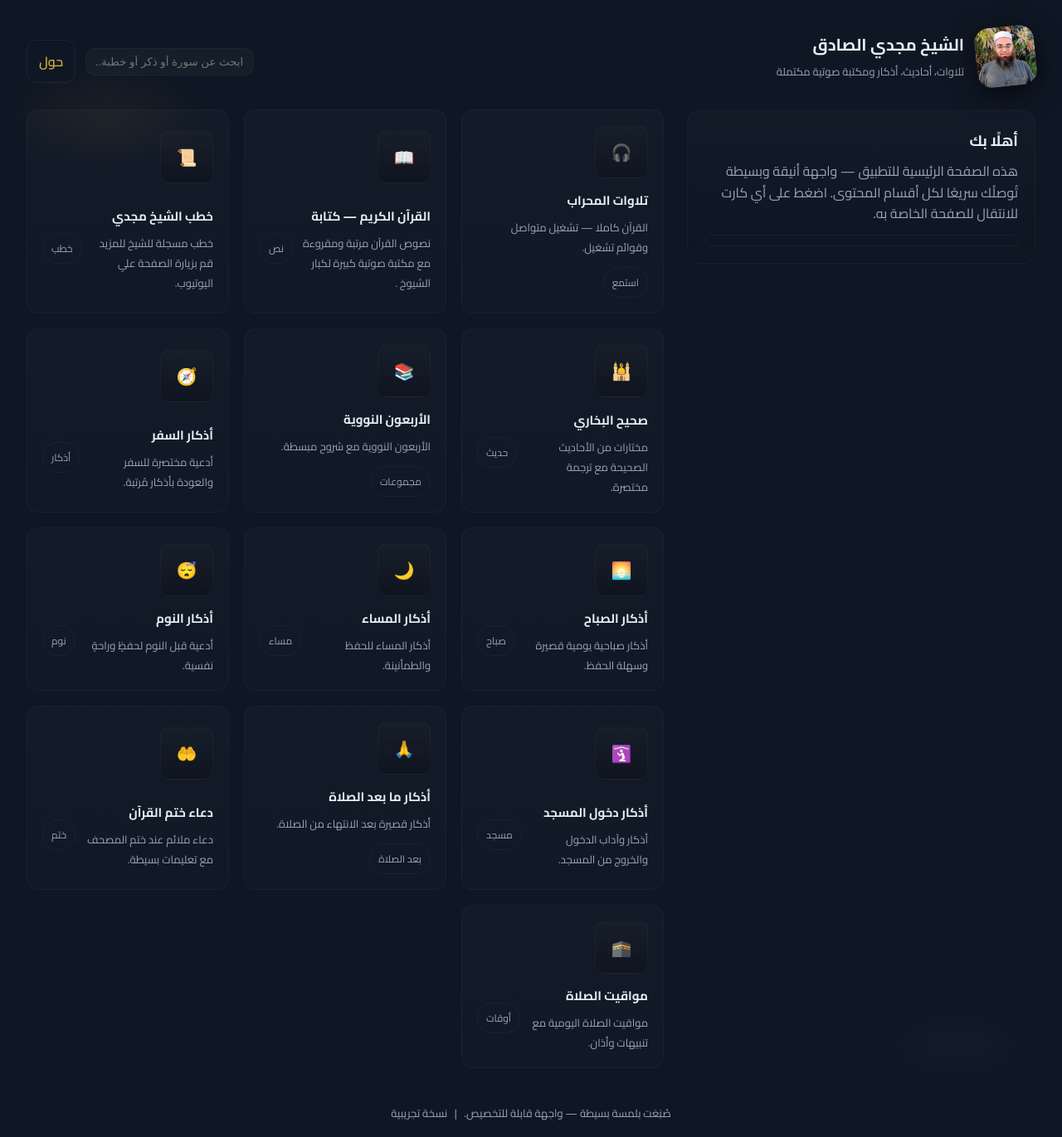
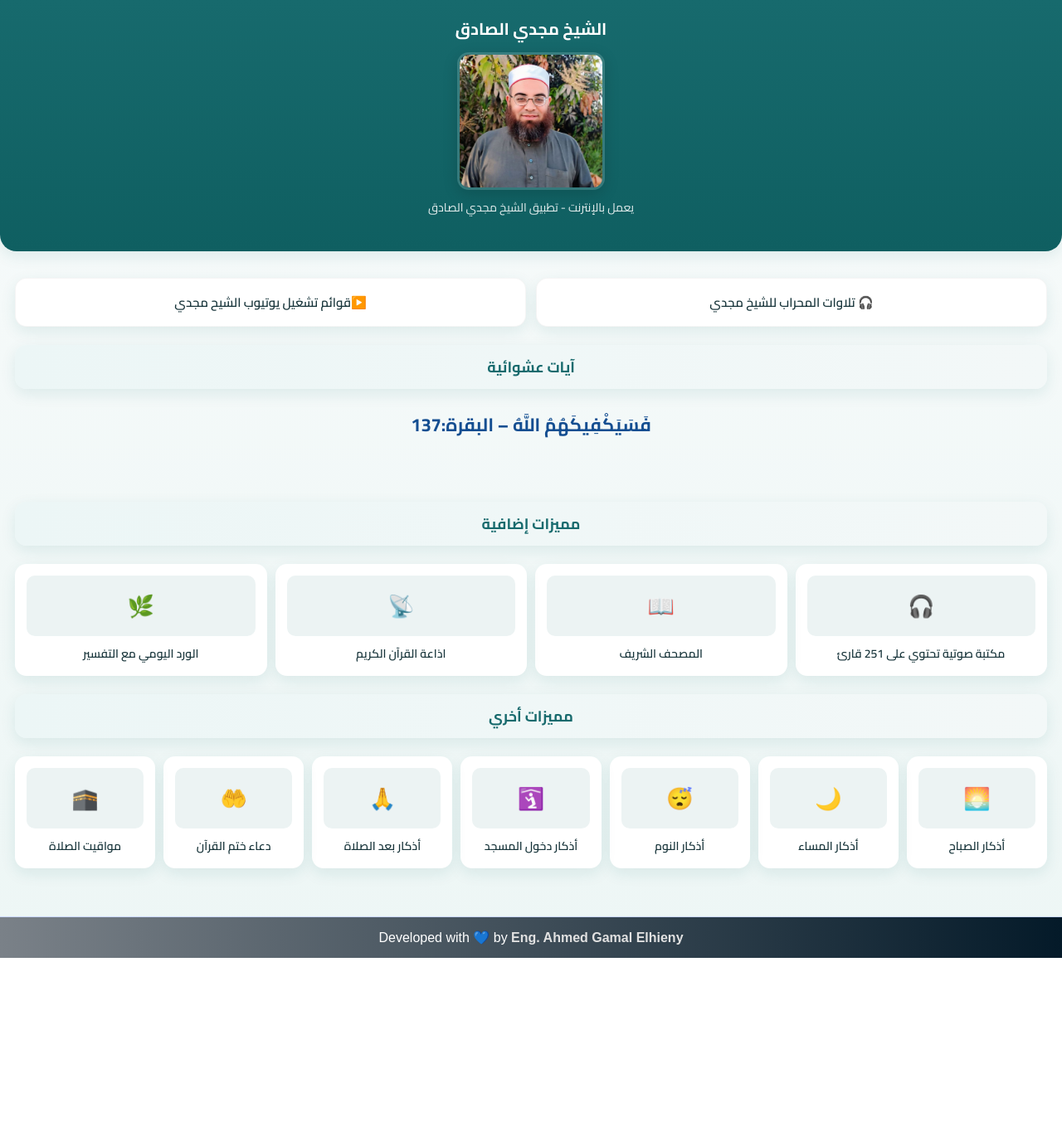
Before and after one commit to AhmedElhieny/smg, a plain HTML site: page index.html in a window 1280 px wide. Shown: the whole page at 83% size. After the commit the page ends 1155 px from the top, so only its background shows below. Drawn offline with Linux system fonts and the light colour scheme.

Commit message:
Update index.html

```diff
--- a/index.html
+++ b/index.html
@@ -2,275 +2,352 @@
 <html lang="ar" dir="rtl">
 <head>
   <meta charset="utf-8" />
-  <meta name="viewport" content="width=device-width, initial-scale=1" />
-  <title>الشيخ مجدي الصادق — الصفحة الرئيسية</title>
-  <link href="https://fonts.googleapis.com/css2?family=Cairo:wght@300;400;600;700;900&display=swap" rel="stylesheet">
-  <link rel="manifest" href="manifest.json">
-<script>
-  if ('serviceWorker' in navigator) {
-    navigator.serviceWorker.register('service-worker.js');
-  }
-</script>
+  <meta name="viewport" content="width=device-width,initial-scale=1" />
+  <title>تطبيق الشيخ مجدي الصادق</title>
 
+  <link href="https://fonts.googleapis.com/css2?family=Cairo:wght@300;400;600;700&display=swap" rel="stylesheet">
   <style>
-    :root{
-      --bg:#0f1724; /* deep navy */
-      --card:#0b1220; /* card dark */
-      --accent:#d4af37; /* gold */
-      --muted:#9aa6b2;
-      --glass: rgba(255,255,255,0.03);
+    :root {
+      --main: #176a6d;
+      --accent: #d4af37;
+      --card: #ffffff;
+      --muted: #e9f1f0;
+      --radius: 18px;
+      --text: #17343a;
+      --shadow: 0 6px 18px rgba(22,106,109,0.1);
+      --hover: #e8faf9;
     }
-    *{box-sizing:border-box}
-    body{
-      margin:0;min-height:100vh;font-family:'Cairo',system-ui,Segoe UI,Roboto,Arial;
-      background: radial-gradient(1200px 600px at 10% 10%, rgba(212,175,55,0.06), transparent 10%),
-                  radial-gradient(1000px 500px at 90% 90%, rgba(255,255,255,0.02), transparent 10%),
-                  var(--bg);color:#e6eef6; -webkit-font-smoothing:antialiased;
-      padding:32px;
-      display:flex;flex-direction:column;gap:28px;
+
+    * { box-sizing: border-box; }
+    body {
+      margin: 0;
+      font-family: 'Cairo', sans-serif;
+      background: linear-gradient(180deg,#f8fbfb,#edf6f5);
+      color: var(--text);
     }
-    header{display:flex;align-items:center;justify-content:space-between;gap:16px;flex-wrap:wrap}
-    .brand{display:flex;align-items:center;gap:14px;flex:1;min-width:240px}
-    .logo {
-      width: 72px;
-      height: 72px;
-      border-radius: 18px;
+
+    /* Header */
+    .app-header {
+      background: linear-gradient(180deg, var(--main), #0f5f61);
+      color: white;
+      padding: 16px 16px 26px;
+      border-bottom-left-radius: 20px;
+      border-bottom-right-radius: 20px;
+      text-align: center;
+      box-shadow: var(--shadow);
+    }
+
+    .app-title { margin: 0; font-size: 20px; font-weight: 700; }
+
+    .hero {
+      display: flex;
+      flex-direction: column;
+      align-items: center;
+      margin-top: 10px;
+    }
+
+    .hero-img-frame {
+      border-radius: 14px;
+      box-shadow: 0 5px 18px rgba(0,0,0,0.15);
       overflow: hidden;
-      box-shadow: 0 8px 30px rgba(0,0,0,0.6);
-      transform: rotate(-6deg);
-      flex-shrink: 0;
-      flex-grow: 0;
+      border: 3px solid rgba(255,255,255,0.15);
     }
-    .logo img {
+
+    .hero-img {
       width: 100%;
-      height: 100%;
+      max-width: 350px;
+      height: 110px;
       object-fit: cover;
       display: block;
     }
 
-    .title{line-height:1}
-    .title h1{margin:0;font-size:20px;font-weight:700}
-    .title p{margin:0;color:var(--muted);font-size:13px}
+    .hero-sub {
+      margin-top: 8px;
+      font-size: 14px;
+      opacity: 0.9;
+    }
 
-    .controls{display:flex;gap:12px;align-items:center;flex-wrap:wrap;margin-top:12px}
-    .search{background:var(--glass);border:1px solid rgba(255,255,255,0.03);padding:8px 12px;border-radius:12px;min-width:180px;color:var(--muted);flex:1}
-    a.action{background:transparent;border:1px solid rgba(255,255,255,0.06);padding:10px 14px;border-radius:12px;color:var(--accent);text-decoration:none;font-weight:600;white-space:nowrap}
+    main { padding: 18px; }
 
-    main{display:flex;gap:28px;align-items:flex-start;flex-wrap:wrap}
-    .intro{flex:1;min-width:260px;max-width:420px;background:linear-gradient(180deg, rgba(255,255,255,0.02), transparent);padding:20px;border-radius:16px;border:1px solid rgba(255,255,255,0.03);backdrop-filter: blur(6px)}
-    .intro h2{margin:0 0 8px 0;font-size:18px}
-    .intro p{margin:0;color:var(--muted);line-height:1.6}
+    /* --- الكروت العلوية --- */
+    .top-cards {
+      display: grid;
+      grid-template-columns: repeat(auto-fit, minmax(120px, 1fr));
+      gap: 12px;
+      margin-top: 14px;
+    }
 
-    .grid-wrap{flex:2;min-width:260px}
-    .grid{display:grid;grid-template-columns:repeat(1,1fr);gap:18px}
+    .card {
+      background: var(--card);
+      border-radius: 14px;
+      padding: 14px;
+      text-align: center;
+      font-weight: 600;
+      font-size: 15px;
+      box-shadow: var(--shadow);
+      border: 1px solid rgba(0,0,0,0.04);
+      transition: all 0.3s ease;
+      cursor: pointer;
+    }
 
-    @media(min-width:640px){.grid{grid-template-columns:repeat(2,1fr)}}
-    @media(min-width:1024px){.grid{grid-template-columns:repeat(3,1fr)}}
+    .card:hover {
+      background: var(--hover);
+      transform: scale(1.05);
+      box-shadow: 0 6px 20px rgba(23,106,109,0.2);
+    }
 
-    .card{
-      background:linear-gradient(180deg, rgba(255,255,255,0.02), rgba(255,255,255,0.01));
-      border-radius:14px;padding:18px;border:1px solid rgba(255,255,255,0.03);display:flex;gap:12px;align-items:center;cursor:pointer;text-decoration:none;color:inherit;
-      transition:transform .35s cubic-bezier(.2,.9,.2,1), box-shadow .35s, border-color .35s;
-      transform:translateY(10px);opacity:0;flex-wrap:wrap
+    .card:active {
+      background: var(--accent);
+      color: white;
+      transform: scale(0.95);
     }
-    .card:focus{outline:2px solid rgba(212,175,55,0.12)}
-    .card:hover{transform:translateY(-6px) scale(1.02);box-shadow:0 18px 45px rgba(2,6,23,0.6);border-color:rgba(212,175,55,0.12)}
-    .card .icon{width:64px;height:64px;border-radius:12px;display:grid;place-items:center;font-weight:700;font-size:20px;background:linear-gradient(180deg,rgba(255,255,255,0.02),rgba(0,0,0,0.18));border:1px solid rgba(255,255,255,0.03);flex-shrink:0}
-    .card .meta{flex:1;min-width:140px}
-    .card h3{margin:0;font-size:15px}
-    .card p{margin:6px 0 0 0;color:var(--muted);font-size:13px}
-    .chip{padding:6px 10px;border-radius:999px;border:1px solid rgba(255,255,255,0.04);font-size:12px;color:var(--muted);white-space:nowrap}
 
-    /* staggered fade-in */
-    .card.show{animation:fadeUp .55s forwards}
-    @keyframes fadeUp{from{transform:translateY(10px);opacity:0}to{transform:translateY(0);opacity:1}}
+    /* --- المميزات --- */
+    .features-banner {
+      display: flex;
+      justify-content: center;
+      align-items: center;
+      gap: 8px;
+      margin: 22px 0;
+      padding: 10px;
+      border-radius: 14px;
+      background: linear-gradient(90deg,#ecf6f6,#f3f8f8);
+      box-shadow: var(--shadow);
+    }
 
-    /* footer */
-    footer{display:flex;justify-content:center;padding:14px;color:var(--muted);font-size:13px;text-align:center;flex-wrap:wrap}
+    .features-banner h2 {
+      margin: 0;
+      font-size: 18px;
+      color: var(--main);
+    }
 
-    /* small helpers */
-    .right-align{text-align:right}
+    /* --- الكروت السفلية --- */
+    .grid-cards {
+      display: grid;
+      grid-template-columns: repeat(auto-fit, minmax(100px, 1fr));
+      gap: 10px;
+    }
 
-    /* Mobile tweaks */
-    @media(max-width:480px){
-      body{padding:16px}
-      .logo{width:56px;height:56px}
-      .title h1{font-size:18px}
-      .controls{flex-direction:column;align-items:stretch}
-      .search{min-width:auto;width:100%}
-      main{flex-direction:column}
-      .intro,.grid-wrap{max-width:100%}
-      .card{flex-direction:column;align-items:flex-start}
-      .card .icon{margin-bottom:8px}
-      .card .meta{text-align:right}
+    .feature-card {
+      background: var(--card);
+      border-radius: 14px;
+      padding: 14px;
+      box-shadow: var(--shadow);
+      text-align: center;
+      cursor: pointer;
+      transition: all 0.3s ease;
+    }
+
+    .feature-card:hover {
+      transform: translateY(-6px);
+      background: var(--hover);
+      box-shadow: 0 8px 24px rgba(0,0,0,0.12);
+    }
+
+    .feature-card:active {
+      background: var(--accent);
+      color: white;
+      transform: scale(0.95);
+    }
+
+    .icon {
+      font-size: 26px;
+      margin-bottom: 8px;
+      background: rgba(23,106,109,0.08);
+      padding: 12px;
+      border-radius: 10px;
+      transition: background 0.3s ease;
+    }
+
+    .feature-card:active .icon {
+      background: rgba(255,255,255,0.3);
+    }
+
+    .label {
+      font-size: 14px;
+      font-weight: 600;
+    }
+
+    @media (min-width: 900px) {
+      .hero-img { height: 160px; }
     }
   </style>
 </head>
+
 <body>
-  <header>
-    <div class="brand">
-      <div class="logo"><img src="./img/m.jpg" alt=""></div>
-      <div class="title">
-        <h1>الشيخ مجدي الصادق</h1>
-        <br>
-        <p>تلاوات، أحاديث، أذكار ومكتبة صوتية مكتملة</p>
+  <header class="app-header">
+    <h1 class="app-title">الشيخ مجدي الصادق</h1>
+    <div class="hero">
+      <div class="hero-img-frame">
+        <img src="./img/m.jpg" alt="الشيخ مجدي الصادق" class="hero-img">
       </div>
-    </div>
-    <div class="controls">
-      <input class="search" placeholder="ابحث عن سورة أو ذكر أو خطبة..." aria-label="بحث" />
-      <a class="action" href="#about">حول</a>
+      <p class="hero-sub">يعمل بالإنترنت - تطبيق الشيخ مجدي الصادق</p>
     </div>
   </header>
 
   <main>
-    <section class="intro">
-      <h2>أهلًا بك</h2>
-      <p>هذه الصفحة الرئيسية للتطبيق — واجهة أنيقة وبسيطة تُوصلُك سريعًا لكل أقسام المحتوى. اضغط على أي كارت للانتقال للصفحة الخاصة به.</p>
-      <div style="height:12px"></div>
-      <div class="chip"></div>
+    <section class="top-cards">
+      <div class="card" onclick="openPage('magdy.html')">🎧 تلاوات المحراب للشيخ مجدي</div>
+      <div class="card" onclick="openPage('khutab.html')">▶️قوائم تشغيل يوتيوب الشيح مجدي</div>
+
+
     </section>
 
-    <section class="grid-wrap">
-      <div class="grid" id="cards">
-        <!-- Card structure -->
-        <a class="card" href="magdy.html" title="تلاوات المحراب">
-          <div class="icon">🎧</div>
-          <div class="meta right-align">
-            <h3>تلاوات المحراب</h3>
-            <p> القرآن كاملا  — تشغيل متواصل وقوائم تشغيل.</p>
-          </div>
-          <div class="chip">استمع</div>
-        </a>
+    <div class="features-banner">
+      <h2>آيات عشوائية</h2>
+    </div>
 
-        <a class="card" href="quran-text.html" title="القرآن الكريم كتابة">
-          <div class="icon">📖</div>
-          <div class="meta right-align">
-            <h3>القرآن الكريم — كتابة</h3>
-            <p>نصوص القرآن مرتبة ومقروءة مع مكتبة صوتية كبيرة لكبار الشيوخ .</p>
-          </div>
-          <div class="chip">نص</div>
-        </a>
+    <div id="ayah" style="text-align:center; margin:20px; font-size:22px; color:#144e91; font-weight:bold;">
 
-        <a class="card" href="khutab.html" title="خطب الشيخ مجدي">
-          <div class="icon">📜</div>
-          <div class="meta right-align">
-            <h3>خطب الشيخ مجدي</h3>
-            <p>خطب مسجلة للشيخ للمزيد قم بزيارة الصفحة علي اليوتيوب.</p>
-          </div>
-          <div class="chip">خطب</div>
-        </a>
+    </div>
+<br>
 
-        <a class="card" href="bukhari.html" title="صحيح البخاري">
-          <div class="icon">🕌</div>
-          <div class="meta right-align">
-            <h3>صحيح البخاري</h3>
-            <p>مختارات من الأحاديث الصحيحة مع ترجمة مختصرة.</p>
-          </div>
-          <div class="chip">حديث</div>
-        </a>
+    <div class="features-banner">
+      <h2>مميزات إضافية</h2>
+    </div>
 
-        <a class="card" href="arbain.html" title="الاربعون النووية">
-          <div class="icon">📚</div>
-          <div class="meta right-align">
-            <h3>الأربعون النووية</h3>
-            <p>الأربعون النووية مع شروح مبسطة.</p>
-          </div>
-          <div class="chip">مجموعات</div>
-        </a>
+    <section class="grid-cards">
+      <div class="feature-card" onclick="window.open('https://quran-kareem.vercel.app/')">
+        <div class="icon">🎧</div>
+        <div class="label">مكتبة صوتية تحتوي على 251 قارئ</div>
+      </div>
 
-        <a class="card" href="adhkar-travel.html" title="اذكار السفر">
-          <div class="icon">🧭</div>
-          <div class="meta right-align">
-            <h3>أذكار السفر</h3>
-            <p>أدعية مختصرة للسفر والعودة بأذكار مُرتبة.</p>
-          </div>
-          <div class="chip">أذكار</div>
-        </a>
+      <div class="feature-card"  onclick="window.open('https://mp30quran.github.io/quran-madinah/index.html')">
+        <div class="icon">📖</div><div class="label">المصحف الشريف</div>
+      </div>
+      <div class="feature-card"  onclick="window.open('https://www.holyquranradio.com/')">
+        <div class="icon">📡</div><div class="label">اذاعة القرآن الكريم</div>
+      </div>
+      <div class="feature-card" onclick="window.open('https://www.altafsir.com/Books/DailyWird2010.pdf')">
+        <div class="icon">🌿</div><div class="label">الورد اليومي مع التفسير</div>
 
-        <a class="card" href="m.html" title="اذكار الصباح">
-          <div class="icon">🌅</div>
-          <div class="meta right-align">
-            <h3>أذكار الصباح</h3>
-            <p>أذكار صباحية يومية قصيرة وسهلة الحفظ.</p>
-          </div>
-          <div class="chip">صباح</div>
-        </a>
-
-        <a class="card" href="adhkar-evening.html" title="اذكار المساء">
-          <div class="icon">🌙</div>
-          <div class="meta right-align">
-            <h3>أذكار المساء</h3>
-            <p>أذكار المساء للحفظ والطمأنينة.</p>
-          </div>
-          <div class="chip">مساء</div>
-        </a>
-
-        <a class="card" href="adhkar-sleep.html" title="اذكار النوم">
-          <div class="icon">😴</div>
-          <div class="meta right-align">
-            <h3>أذكار النوم</h3>
-            <p>أدعية قبل النوم لحفظٍ وراحةٍ نفسية.</p>
-          </div>
-          <div class="chip">نوم</div>
-        </a>
-
-        <a class="card" href="adhkar-mosque.html" title="اذكار دخول المسجد">
-          <div class="icon">🛐</div>
-          <div class="meta right-align">
-            <h3>أذكار دخول المسجد</h3>
-            <p>أذكار وآداب الدخول والخروج من المسجد.</p>
-          </div>
-          <div class="chip">مسجد</div>
-        </a>
-
-        <a class="card" href="adhkar-after-prayer.html" title="اذكار ما بعد الصلاة">
-          <div class="icon">🙏</div>
-          <div class="meta right-align">
-            <h3>أذكار ما بعد الصلاة</h3>
-            <p>أذكار قصيرة بعد الانتهاء من الصلاة.</p>
-          </div>
-          <div class="chip">بعد الصلاة</div>
-        </a>
-
-        <a class="card" href="dua-khatm.html" title="دعاء ختم القران">
-          <div class="icon">🤲</div>
-          <div class="meta right-align">
-            <h3>دعاء ختم القرآن</h3>
-            <p>دعاء ملائم عند ختم المصحف مع تعليمات بسيطة.</p>
-          </div>
-          <div class="chip">ختم</div>
-        </a>
-
-        <a class="card" href="prayer-times.html" title="مواقيت الصلاة">
-          <div class="icon">🕋</div>
-          <div class="meta right-align">
-            <h3>مواقيت الصلاة</h3>
-            <p>مواقيت الصلاة اليومية مع تنبيهات وأذان.</p>
-          </div>
-          <div class="chip">أوقات</div>
-        </a>
       </div>
     </section>
+
+
+    <div class="features-banner">
+      <h2>مميزات أخري</h2>
+    </div>
+    <section class="grid-cards">
+      <div class="feature-card" onclick="openPage('m.html')">
+        <div class="icon">🌅</div><div class="label">أذكار الصباح</div>
+      </div>
+      <div class="feature-card" onclick="openPage('adhkar-evening.html')">
+        <div class="icon">🌙</div><div class="label">أذكار المساء</div>
+      </div>
+      <div class="feature-card" onclick="openPage('adhkar-sleep.html')">
+        <div class="icon">😴</div><div class="label">أذكار النوم</div>
+      </div>
+      <div class="feature-card" onclick="openPage('adhkar-mosque.html')">
+        <div class="icon">🛐</div><div class="label">أذكار دخول المسجد</div>
+      </div>
+
+      <div class="feature-card" onclick="openPage('adhkar-after-prayer.html')">
+        <div class="icon">🙏</div><div class="label">أذكار بعد الصلاة</div>
+      </div>
+      <div class="feature-card" onclick="openPage('dua-khatm.html')">
+        <div class="icon">🤲</div><div class="label">دعاء ختم القرآن</div>
+      </div>
+      <div class="feature-card" onclick="openPage('prayer-times.html')">
+        <div class="icon">🕋</div><div class="label">مواقيت الصلاة</div>
+      </div>
+
+    </section>
   </main>
+  <footer class="footer">
+    <span>Developed with 💙 by
+      <a href="https://www.facebook.com/ahmd.jmal.alhyny" target="_blank">Eng. Ahmed Gamal Elhieny</a>
+    </span>
+  </footer>
 
-  <footer>صُنِعَت بلمسة بسيطة — واجهة قابلة للتخصيص. &nbsp; | &nbsp; نسخة تجريبية</footer>
+  <style>
+  .footer {
+    text-align: center;
+    padding: 15px 10px;
+    margin-top: 40px;
+    font-size: 16px;
+    color: #ffffff;
+    background: linear-gradient(to right, #7a8188, #041a29);
+    border-top: 1px solid #c9d6ff;
+    font-family: 'Poppins', sans-serif;
+    word-wrap: break-word;
+    overflow-wrap: break-word;
+  }
+
+  .footer a {
+    color: #e1e1e1;
+    text-decoration: none;
+    font-weight: 600;
+    transition: all 0.3s ease;
+  }
+
+  .footer a:hover {
+    color: #d4af37;
+    text-shadow: 0 0 8px rgba(212,175,55,0.5);
+  }
+
+  /* ✅ Responsive Design */
+  @media (max-width: 768px) {
+    .footer {
+      font-size: 14px;
+      padding: 12px 5px;
+    }
+  }
+
+  @media (max-width: 480px) {
+    .footer {
+      font-size: 13px;
+      padding: 10px 4px;
+    }
+    .footer a {
+      display: block;
+      margin-top: 3px;
+    }
+  }
+  </style>
+
 
   <script>
-    // add show class with stagger
-    const cards = document.querySelectorAll('.card');
-    cards.forEach((c,i)=>{
-      setTimeout(()=>c.classList.add('show'), i*80);
-    });
+    // تأثير عند فتح صفحة
+    function openPage(link) {
+      document.body.style.transition = "opacity 0.4s ease";
+      document.body.style.opacity = "0";
+      setTimeout(() => { window.location.href = link; }, 400);
+    }
+  </script>
+  <script>
+    const ayat = [
+      "إِنَّ مَعَ الْعُسْرِ يُسْرًا – الشرح:5",
+      "فَإِنَّ مَعَ الْعُسْرِ يُسْرًا – الشرح:6",
+      "رَبِّ زِدْنِي عِلْمًا – طه:114",
+      "وَمَن يَتَّقِ اللَّهَ يَجْعَل لَّهُ مَخْرَجًا – الطلاق:2",
+      "إِنَّ اللَّهَ مَعَ الصَّابِرِينَ – البقرة:153",
+      "فَاذْكُرُونِي أَذْكُرْكُمْ – البقرة:152",
+      "أَلَا بِذِكْرِ اللَّهِ تَطْمَئِنُّ الْقُلُوبُ – الرعد:28",
+      "إِنَّ اللَّهَ لَا يُضِيعُ أَجْرَ الْمُحْسِنِينَ – التوبة:120",
+      "إِنَّمَا الْمُؤْمِنُونَ إِخْوَةٌ – الحجرات:10",
+      "قُلْ هُوَ اللَّهُ أَحَدٌ – الإخلاص:1",
+      "قُلْ أَعُوذُ بِرَبِّ الْفَلَقِ – الفلق:1",
+      "قُلْ أَعُوذُ بِرَبِّ النَّاسِ – الناس:1",
+      "وَمَن يَتَوَكَّلْ عَلَى اللَّهِ فَهُوَ حَسْبُهُ – الطلاق:3",
+      "إِنَّ اللَّهَ بَالِغُ أَمْرِهِ – الطلاق:3",
+      "رَبِّ أَوْزِعْنِي أَنْ أَشْكُرَ نِعْمَتَكَ – النمل:19",
+      "إِنَّ اللَّهَ يُحِبُّ الْمُتَوَكِّلِينَ – آل عمران:159",
+      "وَاصْبِرْ وَمَا صَبْرُكَ إِلَّا بِاللَّهِ – النحل:127",
+      "إِنَّ اللَّهَ نِعِمَّا يَعِظُكُم بِهِ – النساء:58",
+      "وَمَن يُؤْمِن بِاللَّهِ يَهْدِ قَلْبَهُ – التغابن:11",
+      "إِنَّ اللَّهَ مَعَنَا – التوبة:40",
+      "إِنَّ اللَّهَ عَلَى كُلِّ شَيْءٍ قَدِيرٌ – البقرة:20",
+      "وَقُل رَبِّ زِدْنِي عِلْمًا – طه:114",
+      "وَقُل رَّبِّ أَدْخِلْنِي مُدْخَلَ صِدْقٍ – الإسراء:80",
+      "فَسَيَكْفِيكَهُمُ اللَّهُ – البقرة:137",
+      "وَعَسَى أَنْ تَكْرَهُوا شَيْئًا وَهُوَ خَيْرٌ لَّكُمْ – البقرة:216"
+    ];
 
-    // basic search filter (client-side)
-    const search = document.querySelector('.search');
-    search.addEventListener('input', e=>{
-      const q = e.target.value.trim().toLowerCase();
-      cards.forEach(card=>{
-        const text = card.textContent.toLowerCase();
-        card.style.display = q && !text.includes(q) ? 'none' : 'flex';
-      });
-    });
-  </script>
+    // عند فتح الصفحة أو التحديث — آية جديدة عشوائية
+    const index = Math.floor(Math.random() * ayat.length);
+    document.getElementById("ayah").textContent = ayat[index];
+    </script>
+
 </body>
 </html>
```
